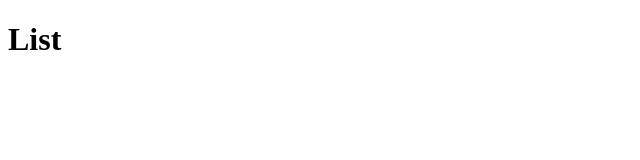
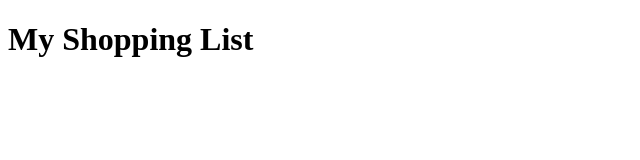
Before and after one commit to Eraninio/shopping-list, a website: page homepage.html in a window 1280 px wide. Shown: the whole page, without its empty margins (0-640 px from the left). Drawn offline with Linux system fonts and the light colour scheme.

Commit message:
Update homepage.html

```diff
--- a/homepage.html
+++ b/homepage.html
@@ -3,10 +3,10 @@
 <head>
     <meta charset="UTF-8">
     <meta name="viewport" content="width=device-width, initial-scale=1.0">
-    <title>Shoping List</title>
+    <title>Shopping List</title>
 </head>
 <body>
-    <h1> List</h1>
+    <h1>My Shopping List</h1>
 
 </body>
 </html>
```
